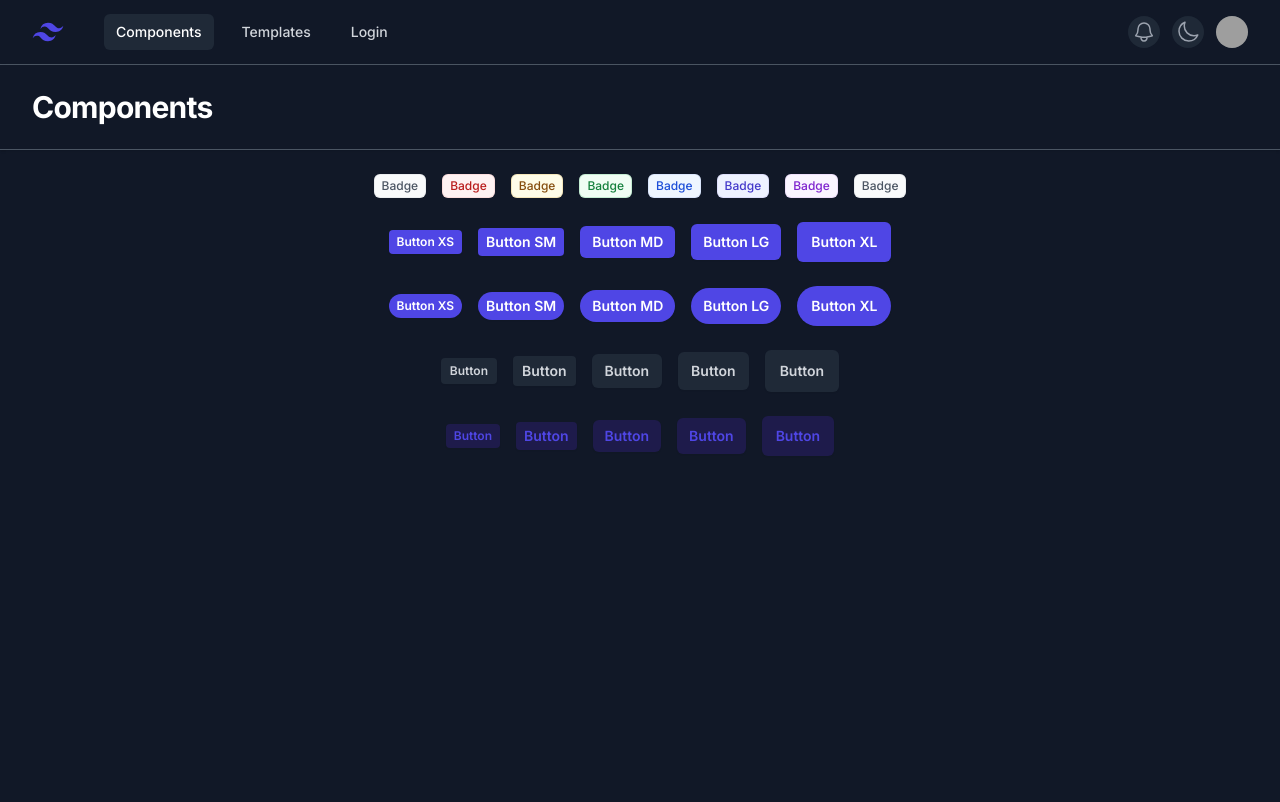
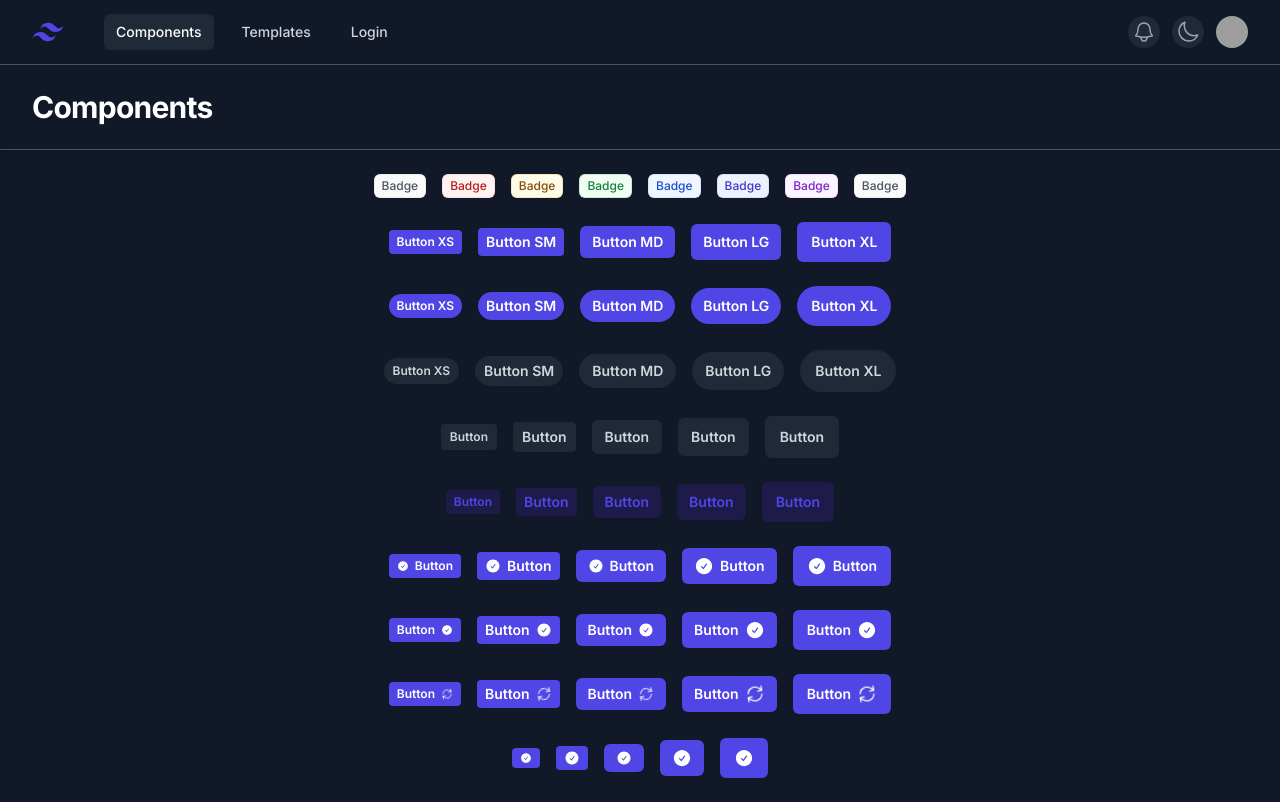
Before and after one commit to Darmanbek/tailwind-ui, a React (Vite) app: page / in a window 1280 px wide. Built offline with nearby package versions, Linux system fonts and the light colour scheme; grey boxes are pictures that could not be loaded.

Commit message:
Update Button variants

```diff
--- a/src/pages/home/ui/buttons.tsx
+++ b/src/pages/home/ui/buttons.tsx
@@ -1,3 +1,4 @@
+import { CheckCircleIcon } from "@heroicons/react/24/solid"
 import { type FC } from "react"
 import { Button } from "src/shared/ui"
 
@@ -39,6 +40,23 @@ const Buttons: FC = () => {
 				</Button>
 			</div>
 			<div className={"flex gap-4 justify-center items-center"}>
+				<Button size={"xs"} variant={"secondary"} shape={"rounded"}>
+					Button XS
+				</Button>
+				<Button size={"sm"} variant={"secondary"} shape={"rounded"}>
+					Button SM
+				</Button>
+				<Button size={"md"} variant={"secondary"} shape={"rounded"}>
+					Button MD
+				</Button>
+				<Button size={"lg"} variant={"secondary"} shape={"rounded"}>
+					Button LG
+				</Button>
+				<Button size={"xl"} variant={"secondary"} shape={"rounded"}>
+					Button XL
+				</Button>
+			</div>
+			<div className={"flex gap-4 justify-center items-center"}>
 				<Button size={"xs"} variant={"secondary"}>
 					Button
 				</Button>
@@ -72,6 +90,64 @@ const Buttons: FC = () => {
 					Button
 				</Button>
 			</div>
+			<div className={"flex gap-4 justify-center items-center"}>
+				<Button size={"xs"} trailingIcon={<CheckCircleIcon />}>
+					Button
+				</Button>
+				<Button size={"sm"} trailingIcon={<CheckCircleIcon />}>
+					Button
+				</Button>
+				<Button size={"md"} trailingIcon={<CheckCircleIcon />}>
+					Button
+				</Button>
+				<Button size={"lg"} trailingIcon={<CheckCircleIcon />}>
+					Button
+				</Button>
+				<Button size={"xl"} trailingIcon={<CheckCircleIcon />}>
+					Button
+				</Button>
+			</div>
+			<div className={"flex gap-4 justify-center items-center"}>
+				<Button size={"xs"} leadingIcon={<CheckCircleIcon />}>
+					Button
+				</Button>
+				<Button size={"sm"} leadingIcon={<CheckCircleIcon />}>
+					Button
+				</Button>
+				<Button size={"md"} leadingIcon={<CheckCircleIcon />}>
+					Button
+				</Button>
+				<Button size={"lg"} leadingIcon={<CheckCircleIcon />}>
+					Button
+				</Button>
+				<Button size={"xl"} leadingIcon={<CheckCircleIcon />}>
+					Button
+				</Button>
+			</div>
+			<div className={"flex gap-4 justify-center items-center"}>
+				<Button size={"xs"} loading={true} leadingIcon={<CheckCircleIcon />}>
+					Button
+				</Button>
+				<Button size={"sm"} loading={true} leadingIcon={<CheckCircleIcon />}>
+					Button
+				</Button>
+				<Button size={"md"} loading={true} leadingIcon={<CheckCircleIcon />}>
+					Button
+				</Button>
+				<Button size={"lg"} loading={true} leadingIcon={<CheckCircleIcon />}>
+					Button
+				</Button>
+				<Button size={"xl"} loading={true} leadingIcon={<CheckCircleIcon />}>
+					Button
+				</Button>
+			</div>
+			<div className={"flex gap-4 justify-center items-center"}>
+				<Button size={"xs"} leadingIcon={<CheckCircleIcon />} />
+				<Button size={"sm"} leadingIcon={<CheckCircleIcon />} />
+				<Button size={"md"} leadingIcon={<CheckCircleIcon />} />
+				<Button size={"lg"} leadingIcon={<CheckCircleIcon />} />
+				<Button size={"xl"} leadingIcon={<CheckCircleIcon />} />
+			</div>
 		</>
 	)
 }
--- /dev/null
+++ b/src/pages/templates/index.ts
@@ -0,0 +1 @@
+export { Templates as TemplatesPage } from "./ui/templates.tsx"
--- /dev/null
+++ b/src/pages/templates/ui/templates.tsx
@@ -0,0 +1,11 @@
+import { type FC } from "react"
+
+const Templates: FC = () => {
+	return (
+		<>
+			<h1>Templates</h1>
+		</>
+	)
+}
+
+export { Templates }
--- a/src/routeTree.gen.ts
+++ b/src/routeTree.gen.ts
@@ -14,6 +14,7 @@ import { Route as rootRoute } from "./routes/__root"
 import { Route as LoginImport } from "./routes/login"
 import { Route as LayoutImport } from "./routes/_layout"
 import { Route as LayoutIndexImport } from "./routes/_layout/index"
+import { Route as LayoutTemplatesImport } from "./routes/_layout/templates"
 import { Route as LayoutProfileImport } from "./routes/_layout/profile"
 
 // Create/Update Routes
@@ -32,6 +33,12 @@ const LayoutRoute = LayoutImport.update({
 const LayoutIndexRoute = LayoutIndexImport.update({
   id: "/",
   path: "/",
+  getParentRoute: () => LayoutRoute,
+} as any)
+
+const LayoutTemplatesRoute = LayoutTemplatesImport.update({
+  id: "/templates",
+  path: "/templates",
   getParentRoute: () => LayoutRoute,
 } as any)
 
@@ -66,6 +73,13 @@ declare module "@tanstack/react-router" {
       preLoaderRoute: typeof LayoutProfileImport
       parentRoute: typeof LayoutImport
     }
+    "/_layout/templates": {
+      id: "/_layout/templates"
+      path: "/templates"
+      fullPath: "/templates"
+      preLoaderRoute: typeof LayoutTemplatesImport
+      parentRoute: typeof LayoutImport
+    }
     "/_layout/": {
       id: "/_layout/"
       path: "/"
@@ -80,11 +94,13 @@ declare module "@tanstack/react-router" {
 
 interface LayoutRouteChildren {
   LayoutProfileRoute: typeof LayoutProfileRoute
+  LayoutTemplatesRoute: typeof LayoutTemplatesRoute
   LayoutIndexRoute: typeof LayoutIndexRoute
 }
 
 const LayoutRouteChildren: LayoutRouteChildren = {
   LayoutProfileRoute: LayoutProfileRoute,
+  LayoutTemplatesRoute: LayoutTemplatesRoute,
   LayoutIndexRoute: LayoutIndexRoute,
 }
 
@@ -95,12 +111,14 @@ export interface FileRoutesByFullPath {
   "": typeof LayoutRouteWithChildren
   "/login": typeof LoginRoute
   "/profile": typeof LayoutProfileRoute
+  "/templates": typeof LayoutTemplatesRoute
   "/": typeof LayoutIndexRoute
 }
 
 export interface FileRoutesByTo {
   "/login": typeof LoginRoute
   "/profile": typeof LayoutProfileRoute
+  "/templates": typeof LayoutTemplatesRoute
   "/": typeof LayoutIndexRoute
 }
 
@@ -109,15 +127,22 @@ export interface FileRoutesById {
   "/_layout": typeof LayoutRouteWithChildren
   "/login": typeof LoginRoute
   "/_layout/profile": typeof LayoutProfileRoute
+  "/_layout/templates": typeof LayoutTemplatesRoute
   "/_layout/": typeof LayoutIndexRoute
 }
 
 export interface FileRouteTypes {
   fileRoutesByFullPath: FileRoutesByFullPath
-  fullPaths: "" | "/login" | "/profile" | "/"
+  fullPaths: "" | "/login" | "/profile" | "/templates" | "/"
   fileRoutesByTo: FileRoutesByTo
-  to: "/login" | "/profile" | "/"
-  id: "__root__" | "/_layout" | "/login" | "/_layout/profile" | "/_layout/"
+  to: "/login" | "/profile" | "/templates" | "/"
+  id:
+    | "__root__"
+    | "/_layout"
+    | "/login"
+    | "/_layout/profile"
+    | "/_layout/templates"
+    | "/_layout/"
   fileRoutesById: FileRoutesById
 }
 
@@ -149,6 +174,7 @@ export const routeTree = rootRoute
       "filePath": "_layout.tsx",
       "children": [
         "/_layout/profile",
+        "/_layout/templates",
         "/_layout/"
       ]
     },
@@ -159,6 +185,10 @@ export const routeTree = rootRoute
       "filePath": "_layout/profile.tsx",
       "parent": "/_layout"
     },
+    "/_layout/templates": {
+      "filePath": "_layout/templates.tsx",
+      "parent": "/_layout"
+    },
     "/_layout/": {
       "filePath": "_layout/index.tsx",
       "parent": "/_layout"
--- /dev/null
+++ b/src/routes/_layout/templates.tsx
@@ -0,0 +1,14 @@
+import { createFileRoute } from "@tanstack/react-router"
+import { TemplatesPage } from "src/pages/templates"
+
+export const Route = createFileRoute("/_layout/templates")({
+	component: RouteComponent
+})
+
+function RouteComponent() {
+	return (
+		<>
+			<TemplatesPage />
+		</>
+	)
+}
--- a/src/shared/ui/button.tsx
+++ b/src/shared/ui/button.tsx
@@ -1,3 +1,4 @@
+import { ArrowPathIcon } from "@heroicons/react/24/outline"
 import { cva, type VariantProps } from "class-variance-authority"
 import {
 	type ButtonHTMLAttributes,
@@ -9,7 +10,7 @@ import { twx } from "src/shared/lib"
 
 // language=tailwindcss
 const buttonVariants = cva(
-	"flex justify-center font-semibold shadow-sm focus-visible:outline focus-visible:outline-2 focus-visible:outline-offset-2",
+	"inline-flex justify-center items-center gap-1.5 font-semibold shadow-sm focus-visible:outline focus-visible:outline-2 focus-visible:outline-offset-2",
 	{
 		variants: {
 			variant: {
@@ -20,15 +21,15 @@ const buttonVariants = cva(
 				soft: "bg-soft text-soft-foreground hover:bg-soft-hover focus-visible:outline-primary"
 			},
 			size: {
-				xs: "px-2 py-1 rounded text-xs",
-				sm: "px-2 py-1 rounded text-sm",
-				md: "px-3 py-1.5 rounded-md text-sm",
-				lg: "px-3 py-2 rounded-md text-sm",
-				xl: "px-3.5 py-2.5 rounded-md text-sm"
+				xs: "px-2 py-1 rounded text-xs [&_svg]:size-3",
+				sm: "px-2 py-1 rounded text-sm [&_svg]:size-4",
+				md: "px-3 py-1.5 rounded-md text-sm [&_svg]:size-4",
+				lg: "px-3 py-2 rounded-md text-sm [&_svg]:size-5",
+				xl: "px-3.5 py-2.5 rounded-md text-sm [&_svg]:size-5"
 			},
 			shape: {
 				default: "",
-				circle: "founded-[100%]",
+				circle: "rounded-[100%]",
 				rounded: "rounded-full"
 			}
 			// color: {
@@ -67,10 +68,24 @@ export interface ButtonProps
 		VariantProps<typeof buttonVariants> {
 	leadingIcon?: ReactNode
 	trailingIcon?: ReactNode
+	loading?: boolean
 }
 
 const Button = forwardRef<HTMLButtonElement, ButtonProps>(
-	({ className, variant, size, shape, ...props }, ref) => {
+	(
+		{
+			className,
+			variant,
+			size,
+			shape,
+			children,
+			trailingIcon,
+			leadingIcon,
+			loading,
+			...props
+		},
+		ref
+	) => {
 		return (
 			<button
 				ref={ref}
@@ -83,7 +98,11 @@ const Button = forwardRef<HTMLButtonElement, ButtonProps>(
 					})
 				)}
 				{...props}
-			/>
+			>
+				{trailingIcon}
+				{children}
+				{loading ? <ArrowPathIcon className={"animate-spin"} /> : leadingIcon}
+			</button>
 		)
 	}
 )
```
